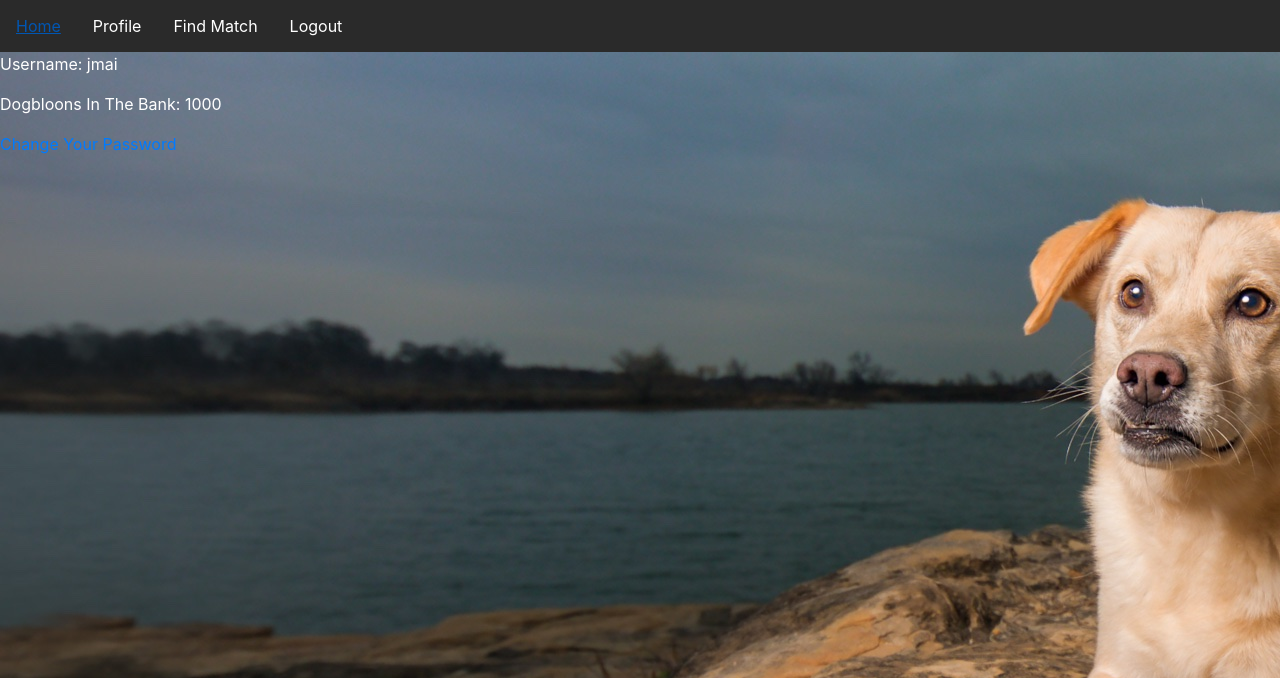
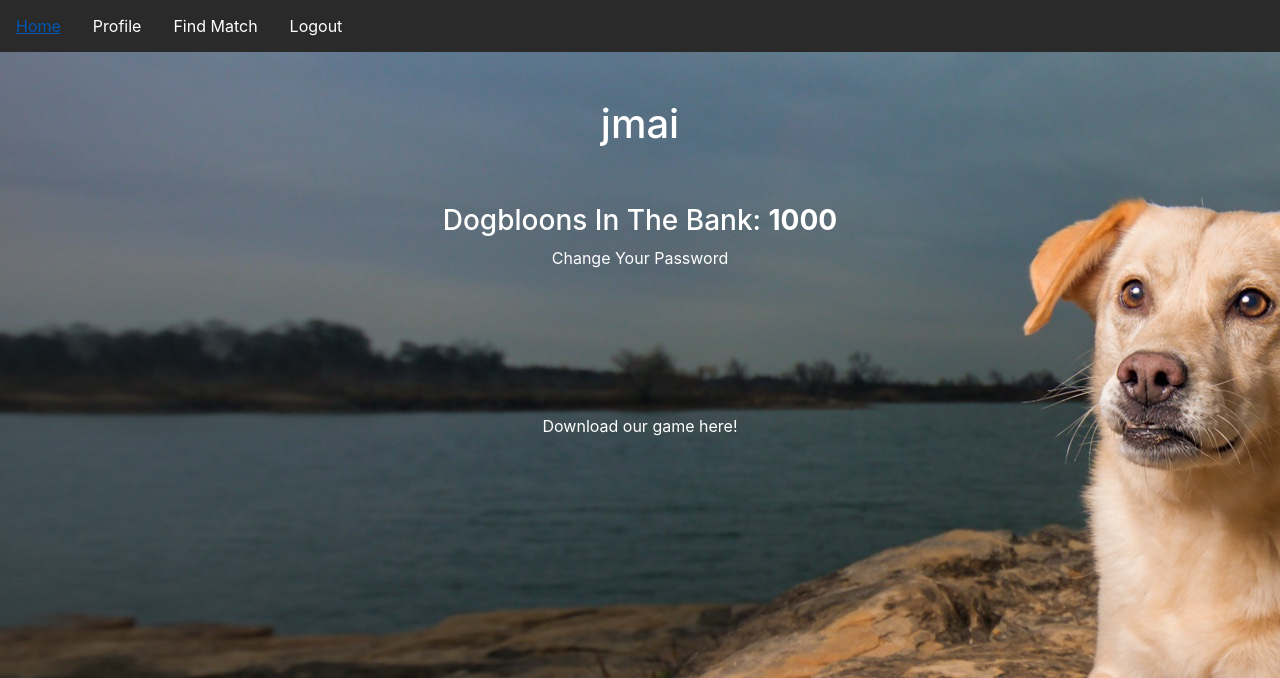
Before and after one commit to Jiajie-Mai/Holy-bible-2-Tokyo-Drift-2-Electric-Boogaloo, a Flask app: page /u/jmai in a window 1280 px wide. Shown: the top 678 px of the page. Run offline with Flask 2, Linux system fonts and the light colour scheme; a user stored in the database is signed in; data comes from the database, SQL or seed files in the repository; some libraries are stand-ins or nearby versions.

Commit message:
Retouched profile page, looks nicer

```diff
--- a/templates/userinf.html
+++ b/templates/userinf.html
@@ -1,15 +1,22 @@
 {% extends "base.html" %}
 
 {% block content %}
-<p>Username: {{ user }} </p>
 
-<ol>
-  {% for stock in stocks %}
-  <li>{{stock.name}}: {{stock.number}} </li>
-  {% endfor %}
-</ol>
-
-<p>Dogbloons In The Bank: {{ money }}</p>
-<a href = "{{ url_for('change_password') }}">Change Your Password</a>
-
+<div class="centerbody">
+  <br/>
+  <br/>
+  <h1> {{user}} </h1>
+  <br/>
+  <br/>
+  <h3>Dogbloons In The Bank: <strong>{{ money }}</strong></h3>
+  <a style="color:white;" href = "{{ url_for('change_password') }}">Change Your Password</a>
+  <br/>
+  <br/>
+  <br/>
+  <br/>
+  <br/>
+  <br/>
+  <br/>
+  <a style="color:white;" href ="https://github.com/Jiajie-Mai/Holy-bible-2-Tokyo-Drift-2-Electric-Boogaloo">Download our game here!</a>
+</div>
 {% endblock %}
```
